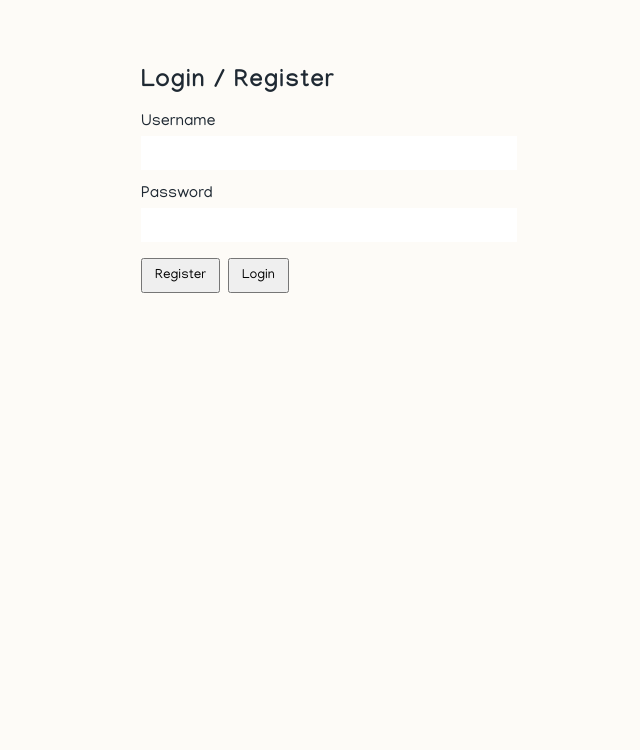
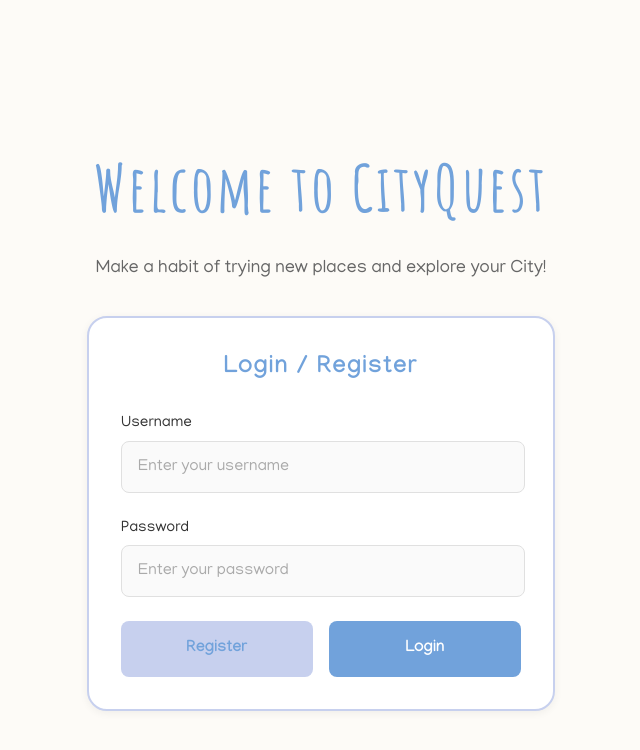
Before and after one commit to kurt-irem/cityquest-frontend, a Vue app: page /login in a window 1280 px wide. Shown: the top 750 px of the page, without its empty margins (319-959 px from the left). Built offline with nearby package versions, Linux system fonts and the light colour scheme; no server answers.

Commit message:
login page design

```diff
--- a/src/views/LoginView.vue
+++ b/src/views/LoginView.vue
@@ -43,28 +43,264 @@ async function login() {
 </script>
 
 <template>
-  <section style="max-width: 360px; margin: 4rem auto;">
-    <h1>Login / Register</h1>
-    <form @submit.prevent="login">
-      <label>
-        Username
-        <input v-model="username" type="text" autocomplete="username" required />
-      </label>
-      <label style="display:block; margin-top: 0.75rem;">
-        Password
-        <input v-model="password" type="password" autocomplete="current-password" required />
-      </label>
-      <div style="display:flex; gap:0.5rem; margin-top: 1rem;">
-        <button type="button" @click="register" :disabled="loading">{{ loading ? '...' : 'Register' }}</button>
-        <button type="submit" :disabled="loading">{{ loading ? '...' : 'Login' }}</button>
+  <div class="login-page">
+    <div class="hero-section">
+      <h1 class="hero-title">Welcome to CityQuest</h1>
+      <p class="hero-subtitle">Make a habit of trying new places and explore your City!</p>
+    </div>
+
+    <div class="form-container">
+      <div class="form-box">
+        <h2>Login / Register</h2>
+
+        <form @submit.prevent="login">
+          <div class="form-group">
+            <label for="username">Username</label>
+            <input
+              id="username"
+              v-model="username"
+              type="text"
+              autocomplete="username"
+              required
+              placeholder="Enter your username"
+            />
+          </div>
+
+          <div class="form-group">
+            <label for="password">Password</label>
+            <input
+              id="password"
+              v-model="password"
+              type="password"
+              autocomplete="current-password"
+              required
+              placeholder="Enter your password"
+            />
+          </div>
+
+          <div class="form-actions">
+            <button
+              type="button"
+              @click="register"
+              :disabled="loading"
+              class="btn btn-secondary"
+            >
+              {{ loading ? '...' : 'Register' }}
+            </button>
+            <button
+              type="submit"
+              :disabled="loading"
+              class="btn btn-primary"
+            >
+              {{ loading ? '...' : 'Login' }}
+            </button>
+          </div>
+        </form>
+
+        <div v-if="success" class="alert alert-success">{{ success }}</div>
+        <div v-if="error" class="alert alert-error">{{ error }}</div>
       </div>
-    </form>
-    <p v-if="success" style="color:#2e7d32; margin-top: 0.75rem;">{{ success }}</p>
-    <p v-if="error" style="color:#b00020; margin-top: 0.75rem;">{{ error }}</p>
-  </section>
+    </div>
+  </div>
 </template>
 
 <style scoped>
-input { width: 100%; padding: 0.5rem; }
-button { padding: 0.5rem 0.75rem; }
+.login-page {
+  display: flex;
+  flex-direction: column;
+  align-items: center;
+  justify-content: center;
+  height: 100vh;
+  padding: var(--space-lg, 2rem);
+  /* background: linear-gradient(135deg, #f5f5f5 0%, #fafafa 100%); */
+}
+
+.hero-section {
+  text-align: center;
+  margin-bottom: var(--space-xl, 3rem);
+  max-width: 600px;
+}
+
+.hero-title {
+  font-family: var(--font-accent);
+  font-size: 4rem;
+  font-weight: 700;
+  color: var(--color-primary-dark, #71a2db);
+  margin: 0 0 var(--space-md, 1rem) 0;
+  letter-spacing: 3px;
+}
+
+.hero-subtitle {
+  font-size: 1.125rem;
+  color: #666;
+  margin: 0;
+  font-family: 'Manjari', sans-serif;
+  line-height: 1.6;
+  font-weight: 400;
+}
+
+.form-container {
+  display: flex;
+  justify-content: center;
+  width: 100%;
+}
+
+.form-box {
+  background: white;
+  border: 2px solid var(--color-secondary, #C7D0EE);
+  border-radius: 20px;
+  padding: var(--space-xl, 3rem);
+  width: 100%;
+  max-width: 400px;
+  box-shadow: 0 2px 8px rgba(0, 0, 0, 0.06);
+  transition: box-shadow 0.3s ease;
+}
+
+.form-box:hover {
+  box-shadow: 0 4px 16px rgba(0, 0, 0, 0.1);
+}
+
+.form-box h2 {
+  margin: 0 0 var(--space-lg, 2rem) 0;
+  font-size: 1.5rem;
+  color: var(--color-primary-dark, #71a2db);
+  text-align: center;
+  font-family: 'Manjari', sans-serif;
+}
+
+.form-group {
+  display: flex;
+  flex-direction: column;
+  margin-bottom: var(--space-lg, 2rem);
+  padding-right: 30px;
+}
+
+.form-group label {
+  font-size: 0.95rem;
+  font-weight: 500;
+  color: #333;
+  margin-bottom: var(--space-xs, 0.5rem);
+  font-family: 'Manjari', sans-serif;
+}
+
+.form-group input {
+  padding: var(--space-md, 1rem);
+  border: 1px solid #e0e0e0;
+  border-radius: 8px;
+  font-size: 1rem;
+  font-family: 'Manjari', sans-serif;
+  transition: border-color 0.2s ease, box-shadow 0.2s ease;
+  background: #fafafa;
+}
+
+.form-group input:focus {
+  outline: none;
+  border-color: var(--color-primary, #BCD3EE);
+  background: white;
+  box-shadow: 0 0 0 3px rgba(113, 162, 219, 0.1);
+}
+
+.form-group input::placeholder {
+  color: #aaa;
+}
+
+.form-actions {
+  display: flex;
+  gap: var(--space-md, 1rem);
+  margin-top: var(--space-lg, 2rem);
+}
+
+.btn {
+  flex: 1;
+  padding: var(--space-md, 1rem);
+  border: none;
+  border-radius: 8px;
+  font-size: 1rem;
+  font-weight: 600;
+  cursor: pointer;
+  font-family: 'Manjari', sans-serif;
+  transition: all 0.2s ease;
+}
+
+.btn-primary {
+  background: var(--color-primary-dark, #71a2db);
+  color: white;
+}
+
+.btn-primary:hover:not(:disabled) {
+  background: #5a88c1;
+  box-shadow: 0 4px 12px rgba(113, 162, 219, 0.3);
+  transform: translateY(-2px);
+}
+
+.btn-secondary {
+  background: var(--color-secondary, #C7D0EE);
+  color: var(--color-primary-dark, #71a2db);
+  font-weight: 600;
+}
+
+.btn-secondary:hover:not(:disabled) {
+  background: #b8c7e0;
+  box-shadow: 0 4px 12px rgba(113, 162, 219, 0.2);
+  transform: translateY(-2px);
+}
+
+.btn:disabled {
+  opacity: 0.6;
+  cursor: not-allowed;
+}
+
+.alert {
+  padding: var(--space-md, 1rem);
+  border-radius: 8px;
+  margin-top: var(--space-lg, 2rem);
+  font-size: 0.95rem;
+  text-align: center;
+  font-family: 'Manjari', sans-serif;
+}
+
+.alert-success {
+  background: #e8f5e9;
+  color: #2e7d32;
+  border-left: 4px solid #4caf50;
+}
+
+.alert-error {
+  background: #ffebee;
+  color: #b71c1c;
+  border-left: 4px solid #f44336;
+}
+
+/* Responsive Mobile */
+@media (max-width: 640px) {
+  .login-page {
+    padding: var(--space-md, 1rem);
+  }
+
+  .hero-section {
+    margin-bottom: var(--space-lg, 2rem);
+  }
+
+  .hero-title {
+    font-size: 2rem;
+
+  }
+
+  .hero-subtitle {
+    font-size: 1rem;
+  }
+
+  .form-box {
+    padding: var(--space-lg, 2rem);
+    border-radius: 16px;
+  }
+
+  .form-actions {
+    flex-direction: column;
+  }
+
+  .btn {
+    width: 100%;
+  }
+}
 </style>
```
